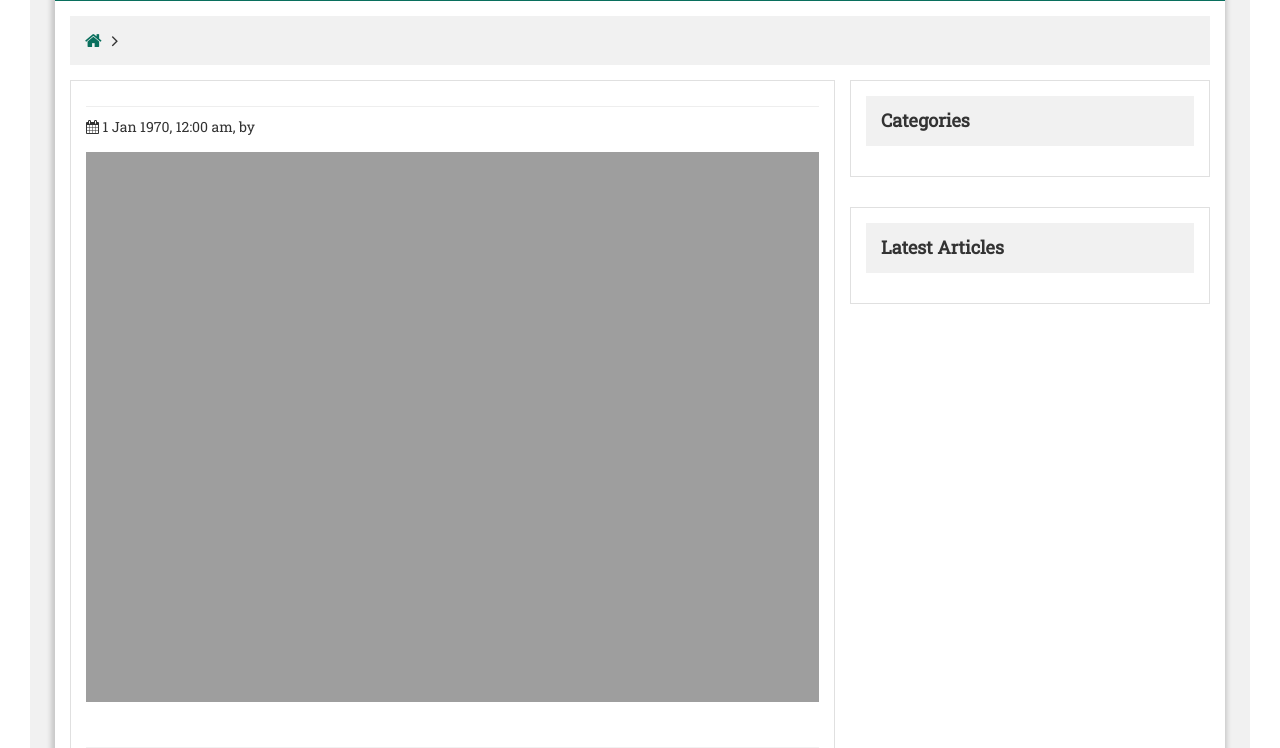
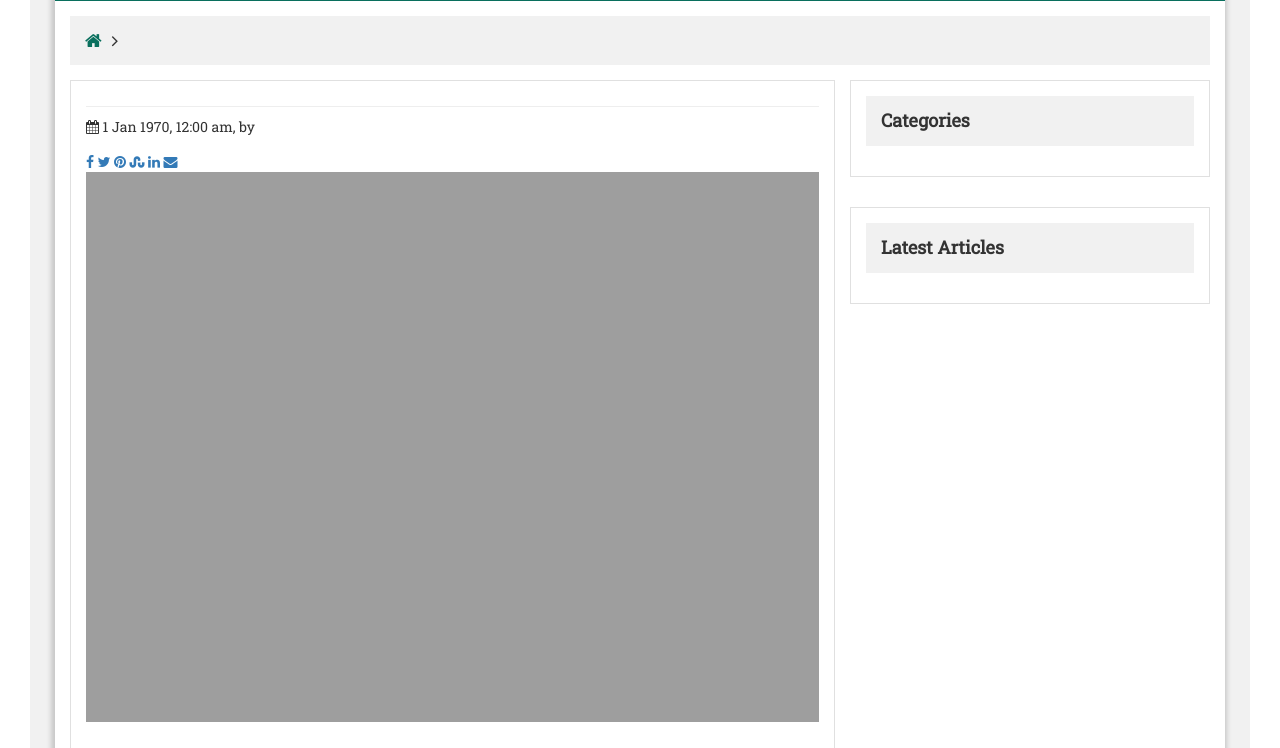
Before and after one commit to shahali007/blog, a PHP site: page /workstation/details.php in a window 1280 px wide. Shown: the part 302-1050 px from the top of the page. Run offline with PHP 8.4, Linux system fonts and the light colour scheme; data that the repository does not hold is empty.

Commit message:
social sharing link added into details page

```diff
--- a/css/style.css
+++ b/css/style.css
@@ -262,6 +262,20 @@
 
 /*
 -------------------------
+| network css
+-------------------------*/
+#network{}
+#network a{}
+#network a.fa-facebook{}
+#network a.fa-twitter{}
+#network a.fa-pinterest{}
+#network a.fa-stumbleupon{}
+#network a.fa-linkedin{}
+#network a.fa-envelope{}
+
+
+/*
+-------------------------
 | pagination css
 -------------------------*/
 #pagination a {
--- a/details.php
+++ b/details.php
@@ -21,6 +21,14 @@
                         <div class="details-time">
                             <i class="fa fa-calendar"></i> <?php echo $helperClass->formatDate($getPostById['created_at']);?>,
                             by <a href="#"><?php echo $getPostById['author'];?></a>
+                        </div>
+                        <div id="network">
+                            <a href="#"><i class="fa fa-facebook"></i></a>
+                            <a href="#"><i class="fa fa-twitter"></i></a>
+                            <a href="#"><i class="fa fa-pinterest"></i></a>
+                            <a href="#"><i class="fa fa-stumbleupon"></i></a>
+                            <a href="#"><i class="fa fa-linkedin"></i></a>
+                            <a href="#"><i class="fa fa-envelope"></i></a>
                         </div>
                         <img style="width:100%;" src="<?php echo $sUrl?>images/<?php echo $getPostById['post_image'];?>" alt="<?php echo $getPostById['post_image'];?>">
                         <?php echo $getPostById['post_details'];?>
```
